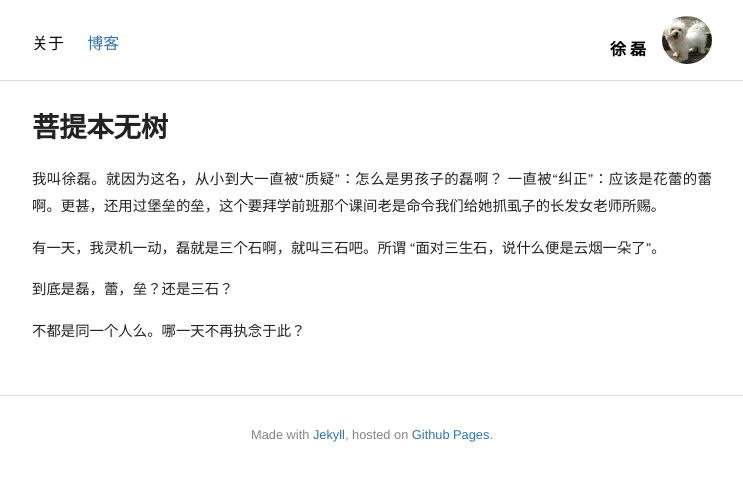
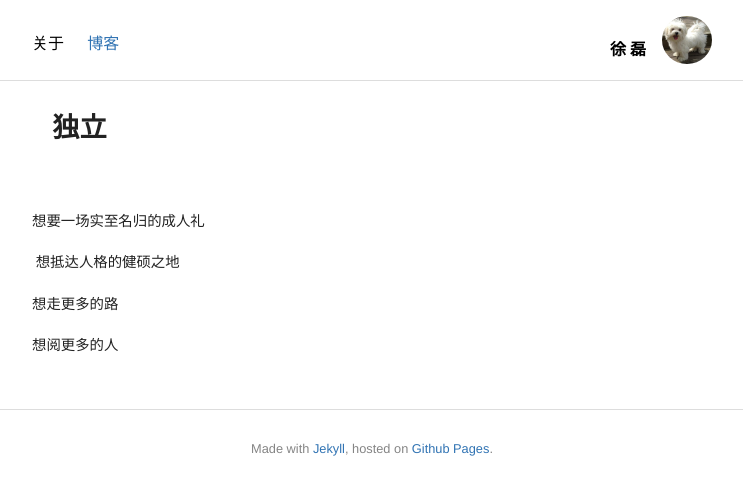
Before and after one commit to shirleysteve/1, a Jekyll site: the page built from index.html, in a window 1280 px wide. Shown: the top 495 px of the page, without its empty margins (268-1011 px from the left). Built offline with Jekyll 4.4.1, drawn with Linux system fonts in a browser that asks for light colours; nearby versions of some CDN libraries.

Commit message:
Update index.html

```diff
--- a/index.html
+++ b/index.html
@@ -2,7 +2,7 @@
 layout: default
 category: about
 title: 三石 - 个人主页
-description: On journey of phd
+description: 人格的建设地
 ---
 
 <section class="about-me inner" itemscope itemtype="http://data-vocabulary.org/Person">
@@ -14,8 +14,9 @@ description: On journey of phd
        <!-- <a href="/contact" class="btn btn-lg">Contact me</a>-->
     </div>
     <span class="hello">
-      菩提本无树
-    </span>
+    独立
+    </span>
+     </span>
   </h1>
 
   <p>
@@ -26,18 +27,17 @@ description: On journey of phd
   </p>
 
 
-  <p>
-我叫徐磊。就因为这名，从小到大一直被“质疑”：怎么是男孩子的磊啊？ 一直被“纠正”：应该是花蕾的蕾啊。更甚，还用过堡垒的垒，这个要拜学前班那个课间老是命令我们给她抓虱子的长发女老师所赐。
-
+  <p>
+想要一场实至名归的成人礼
  </p>
 <p>
- 有一天，我灵机一动，磊就是三个石啊，就叫三石吧。所谓 “面对三生石，说什么便是云烟一朵了”。
+  想抵达人格的健硕之地
  </p>
 
  <p>
- 到底是磊，蕾，垒？还是三石？
+ 想走更多的路
  </p>
  <p>
- 不都是同一个人么。哪一天不再执念于此？
+ 想阅更多的人
 </p>
 </section>
```
